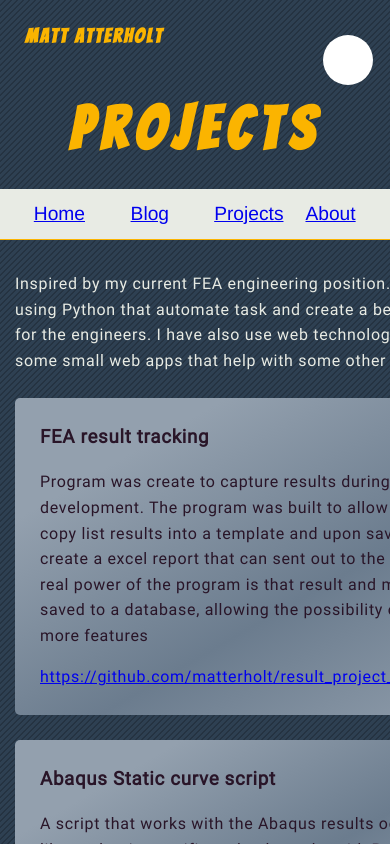
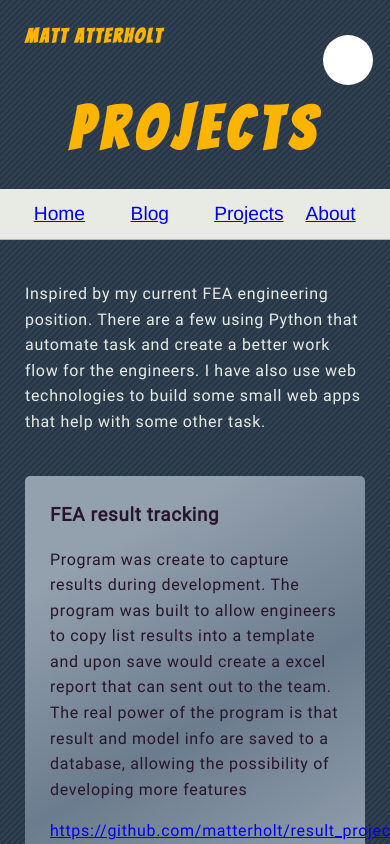
Before and after one commit to matterholt/matterPage, a Next.js app in the folder web/: page /projects in a window 390 px wide. Shown: the top 844 px of the page. Built offline with nearby package versions, Linux system fonts and the light colour scheme.

Commit message:
change content to flex

```diff
--- a/web/pages/projects.js
+++ b/web/pages/projects.js
@@ -14,6 +14,7 @@ const Description = () => {
     </div>
   );
 };
+
 function ItemCard(props) {
   const { title, content, link } = props.itemsList;
   return (
@@ -27,23 +28,17 @@ function ItemCard(props) {
   );
 }
 
-const ProjectList = () => {
+export default function Project() {
   const ProjectItemList = repos.map((repoItem, repoKey) => {
     return <ItemCard itemsList={repoItem} keyID={repoKey} />;
   });
 
   return (
-    <div className="project_container">
-      <Description />
-      <ul className="project_container">{ProjectItemList}</ul>
-    </div>
-  );
-};
-
-export default function Project() {
-  return (
     <main className="main">
-      <Layout children={<ProjectList />} title="Projects" />
+      <Layout title="Projects">
+        <Description />
+        <ul className="project_container">{ProjectItemList}</ul>
+      </Layout>
     </main>
   );
 }
--- a/web/style/style.css
+++ b/web/style/style.css
@@ -57,9 +57,9 @@ h1 {
 }
 
 .content {
-    min-height: 60vh;
-    display: grid;
-    grid-template-columns: 10% 1fr 10%;
+    min-height: 100vh;
+    display: flex;
+    flex-flow: column;
     padding: 15px;
     line-height: 1.6;
     letter-spacing: 0.7px;
@@ -107,12 +107,3 @@ h1 {
     grid-column: 2;
     grid-row: 1;
 }
-
-@media (max-width: 480px) {
-    .content {
-        grid-template-columns: 1fr;
-        padding: 15px;
-        margin: 0px;
-    }
-
-}
```
